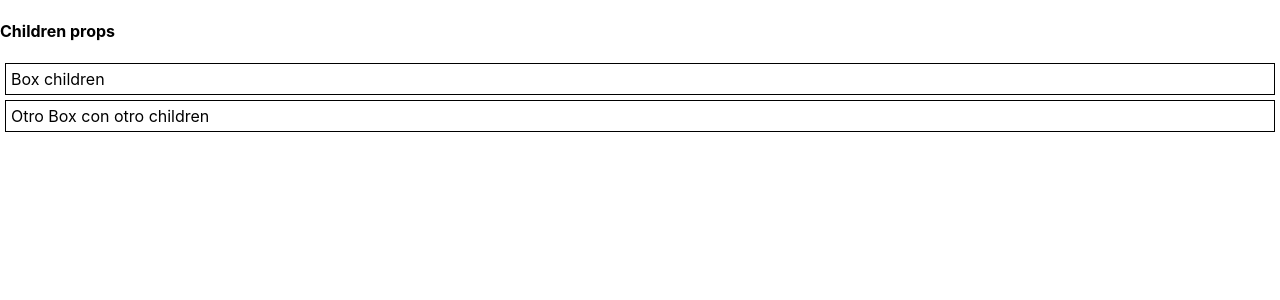
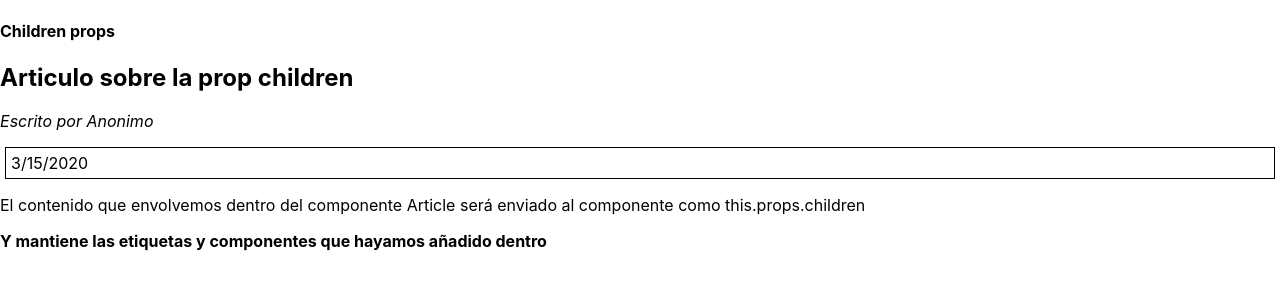
Before and after one commit to Sikay/curso-aprender-react, a React (Create React App) app: page / in a window 1280 px wide. Shown: the top 300 px of the page. Built offline with nearby package versions, Linux system fonts and the light colour scheme.

Commit message:
Children layout

```diff
--- a/src/components/Children.js
+++ b/src/components/Children.js
@@ -10,13 +10,39 @@
   }
 }
 
+class Article extends Component {
+  render() {
+    return (
+      <section>
+        <h2>{this.props.title}</h2>
+        <p>
+          <em>Escrito por {this.props.author}</em>
+        </p>
+        <Box>{this.props.date}</Box>
+        <article>{this.props.children}</article>
+      </section>
+    );
+  }
+}
+
 class Children extends Component {
   render() {
     return (
       <div>
         <h4>Children props</h4>
-        <Box>Box children</Box>
-        <Box>Otro Box con otro children</Box>
+        <Article
+          author="Anonimo"
+          date={new Date().toLocaleDateString()}
+          title="Articulo sobre la prop children"
+        >
+          <p>
+            El contenido que envolvemos dentro del componente Article será
+            enviado al componente como this.props.children
+          </p>
+          <strong>
+            Y mantiene las etiquetas y componentes que hayamos añadido dentro
+          </strong>
+        </Article>
       </div>
     );
   }
```
